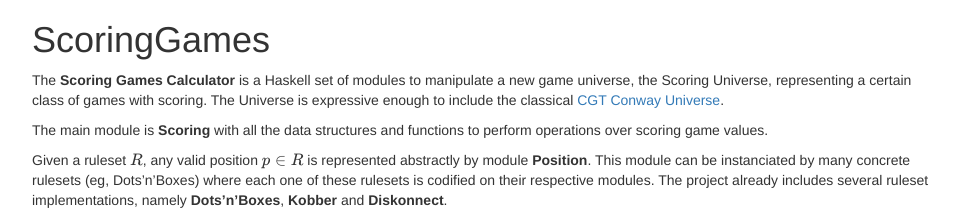
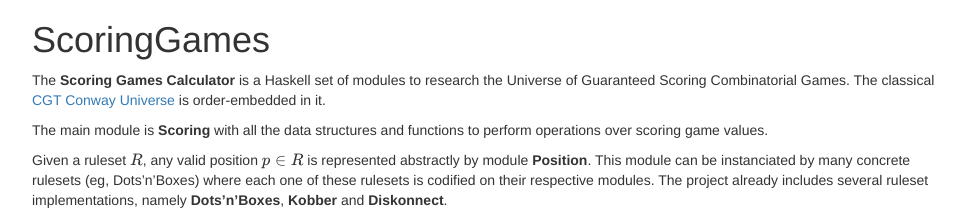
Before and after one commit to jpneto/ScoringGames, a plain HTML site: page README.html in a window 1280 px wide. Shown: the top 217 px of the page, without its empty margins (153-1118 px from the left). Drawn offline with nearby package versions, Linux system fonts and the light colour scheme; some packages are replaced by stand-ins of ours.

Commit message:
minor changes

```diff
--- a/README.html
+++ b/README.html
@@ -63,7 +63,7 @@ img {
 
 <div id="scoringgames" class="section level1">
 <h1>ScoringGames</h1>
-<p>The <b>Scoring Games Calculator</b> is a Haskell set of modules to manipulate a new game universe, the Scoring Universe, representing a certain class of games with scoring. The Universe is expressive enough to include the classical <a href="http://en.wikipedia.org/wiki/Surreal_number">CGT Conway Universe</a>.</p>
+<p>The <b>Scoring Games Calculator</b> is a Haskell set of modules to research the Universe of Guaranteed Scoring Combinatorial Games. The classical <a href="http://en.wikipedia.org/wiki/Surreal_number">CGT Conway Universe</a> is order-embedded in it.</p>
 <p>The main module is <strong>Scoring</strong> with all the data structures and functions to perform operations over scoring game values.</p>
 <p>Given a ruleset <span class="math">\(R\)</span>, any valid position <span class="math">\(p \in R\)</span> is represented abstractly by module <strong>Position</strong>. This module can be instanciated by many concrete rulesets (eg, Dots’n’Boxes) where each one of these rulesets is codified on their respective modules. The project already includes several ruleset implementations, namely <strong>Dots’n’Boxes</strong>, <strong>Kobber</strong> and <strong>Diskonnect</strong>.</p>
 <p>As an eg, the next picture shows the value of the given Kobber position:</p>
```
Also changed, not shown: 3 other files.
